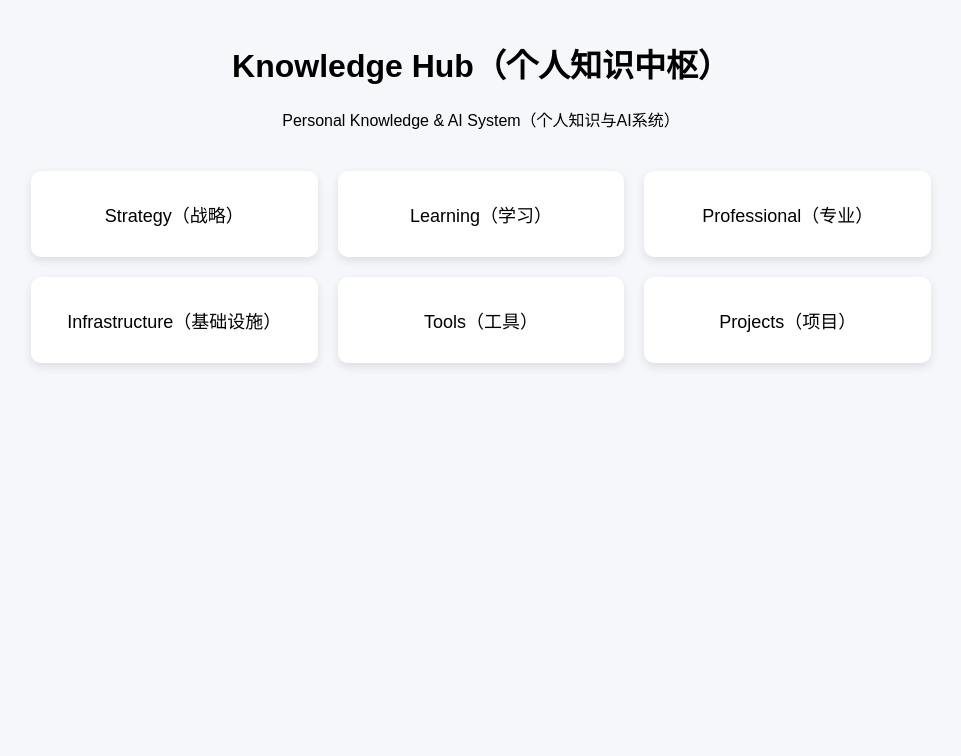
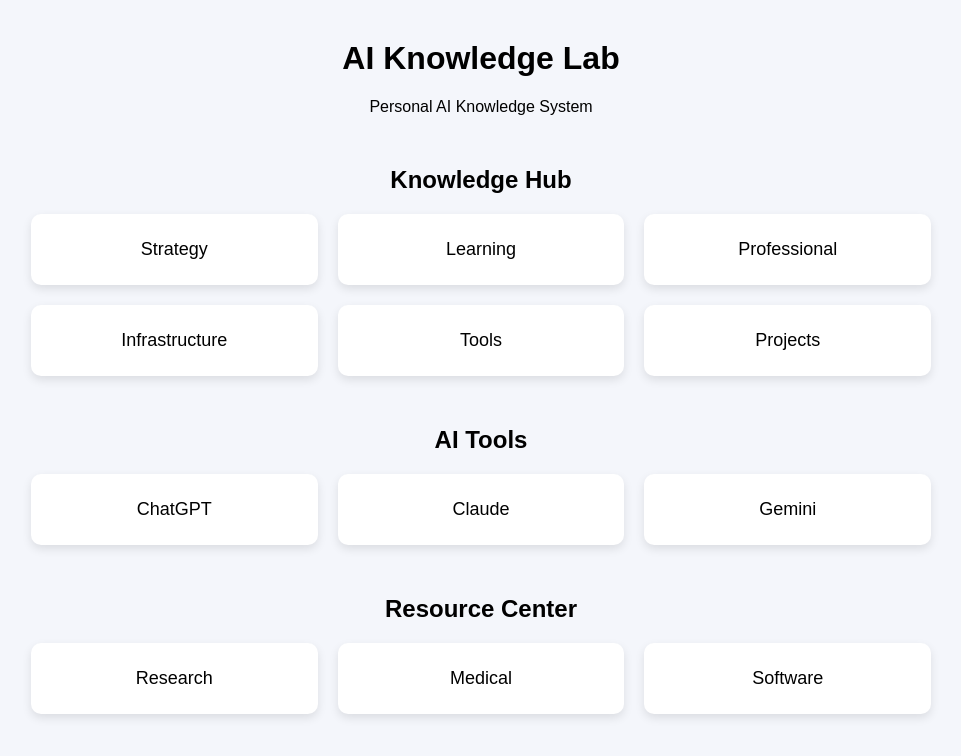
Before and after one commit to qiang780622136-bit/knowledge-hub, a plain HTML site: page index.html in a window 1280 px wide. Shown: the whole page, without its empty margins (159-1120 px from the left). Drawn offline with Linux system fonts and the light colour scheme.

Commit message:
Update title and content in index.html

```diff
--- a/index.html
+++ b/index.html
@@ -1,14 +1,16 @@
 <html>
 
 <head>
+
 <meta charset="utf-8">
-<title>Knowledge Hub（知识中枢）</title>
+
+<title>AI Knowledge Lab</title>
 
 <style>
 
 body{
-font-family: Arial;
-background:#f5f7fa;
+font-family:Arial;
+background:#f4f6fb;
 text-align:center;
 }
 
@@ -16,18 +18,22 @@
 margin-top:40px;
 }
 
-.container{
+.section{
+margin-top:50px;
+}
+
+.grid{
 display:grid;
 grid-template-columns:repeat(3,1fr);
 gap:20px;
 max-width:900px;
 margin:auto;
-margin-top:40px;
+margin-top:20px;
 }
 
 .card{
 background:white;
-padding:30px;
+padding:25px;
 border-radius:10px;
 box-shadow:0 4px 10px rgba(0,0,0,0.1);
 text-decoration:none;
@@ -36,7 +42,7 @@
 }
 
 .card:hover{
-background:#f0f3f8;
+background:#eef1f8;
 }
 
 </style>
@@ -45,23 +51,61 @@
 
 <body>
 
-<h1>Knowledge Hub（个人知识中枢）</h1>
+<h1>AI Knowledge Lab</h1>
 
-<p>Personal Knowledge & AI System（个人知识与AI系统）</p>
+<p>Personal AI Knowledge System</p>
 
-<div class="container">
+<div class="section">
 
-<a class="card" href="strategy/">Strategy（战略）</a>
+<h2>Knowledge Hub</h2>
 
-<a class="card" href="learning/">Learning（学习）</a>
+<div class="grid">
 
-<a class="card" href="professional/">Professional（专业）</a>
+<a class="card" href="strategy/">Strategy</a>
 
-<a class="card" href="infrastructure/">Infrastructure（基础设施）</a>
+<a class="card" href="learning/">Learning</a>
 
-<a class="card" href="tools/">Tools（工具）</a>
+<a class="card" href="professional/">Professional</a>
 
-<a class="card" href="projects/">Projects（项目）</a>
+<a class="card" href="infrastructure/">Infrastructure</a>
+
+<a class="card" href="tools/">Tools</a>
+
+<a class="card" href="projects/">Projects</a>
+
+</div>
+
+</div>
+
+<div class="section">
+
+<h2>AI Tools</h2>
+
+<div class="grid">
+
+<a class="card" href="#">ChatGPT</a>
+
+<a class="card" href="#">Claude</a>
+
+<a class="card" href="#">Gemini</a>
+
+</div>
+
+</div>
+
+<div class="section">
+
+<h2>Resource Center</h2>
+
+<div class="grid">
+
+<a class="card" href="#">Research</a>
+
+<a class="card" href="#">Medical</a>
+
+<a class="card" href="#">Software</a>
+
+</div>
 
 </div>
 
```
